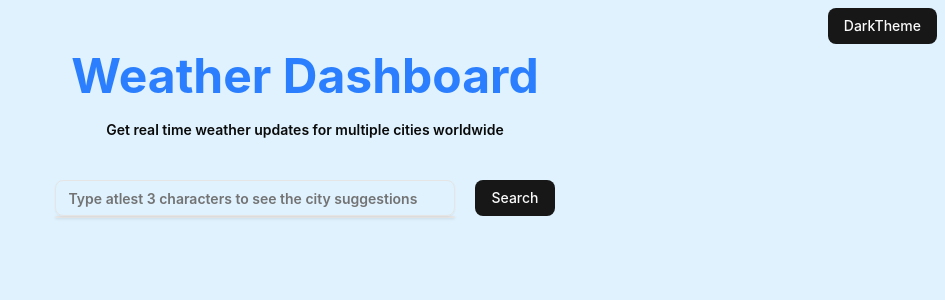
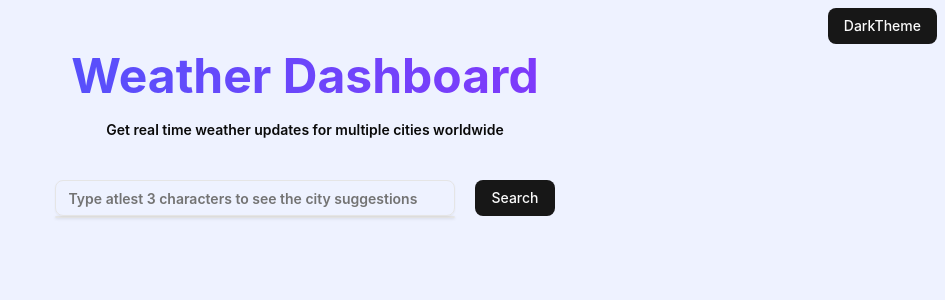
Before and after one commit to kavinkumarmanimozhiyan-stack/weather-dashboard, a React (Vite) app: page / in a window 1280 px wide. Shown: the top 300 px of the page, without its empty margins (335-1280 px from the left). Built offline with nearby package versions, Linux system fonts and the light colour scheme.

Commit message:
UI change

```diff
--- a/src/pages/Home.jsx
+++ b/src/pages/Home.jsx
@@ -15,11 +15,8 @@ import {
 import { useDispatch } from "react-redux";
 import { Addcity } from "@/slices/cityslice";
 import { useSelector } from 'react-redux';
-import { Icon } from "lucide-react";
 import { Deletecity } from "@/slices/cityslice";
 import { changeTheme } from "@/slices/themeslice";
-import { Heart } from 'lucide-react';
-import { Cloudy } from 'lucide-react';
 import { CircleX } from 'lucide-react';
 import { Alert, AlertDescription, AlertTitle } from "@/components/ui/alert"
 import { CheckCircle2Icon, InfoIcon } from "lucide-react"
@@ -33,7 +30,6 @@ function Home() {
     const [searchcityy, setsearchcityy] = useState([]);
     const [theme, settheme] = useState(thememode);
     const [showAlert, setShowAlert] = useState(false);
-
 
     useEffect(() => {
         if (theme === "dark") {
@@ -55,7 +51,6 @@ function Home() {
         //console.log(data?.results)
         setsearchcityy(data?.results);
     }
-
 
     const searchcitybutton = async () => {
         const data = await getWeatherByCityName(cityName);
@@ -124,25 +119,12 @@ function Home() {
     }
 
     return (
-        <div className="mt-0 min-h-screen bg-sky-100 dark:bg-black">
-
-            {showAlert && (
-                <div className="flex justify-center py-4">
-                    <Alert className="w-80  bg-blue-300 text-black">
-                        <InfoIcon />
-                        <AlertTitle>City already exists</AlertTitle>
-                        <AlertDescription className="text-black">
-                            This city is already added to the dashboard.
-                        </AlertDescription>
-                    </Alert>
-                </div>
-            )}
-
+        <div className="mt-0 min-h-screen bg-indigo-50 dark:bg-black">
             <div className="text-right sticky top-0 p-2">
-                <Button onClick={toggletheme}>{theme === "dark" ? "Light" : "Dark"}Theme</Button>
+                <Button className="cursor-pointer" onClick={toggletheme}>{theme === "dark" ? "Light" : "Dark"}Theme</Button>
             </div>
             <div>
-                <h1 className="text-5xl font-bold text-blue-500 text-center pt-0">Weather Dashboard</h1>
+                <h1 className="text-5xl font-bold bg-clip-text text-transparent bg-gradient-to-r from-blue-600 to-purple-600 text-center pt-0  dark:bg-clip-text text-transparent bg-gradient-to-r from-blue-600 to-purple-600">Weather Dashboard</h1>
                 <p className="text-sm font-semibold text-center mt-5">Get real time weather updates for multiple cities worldwide</p>
             </div>
             <div className="px-5 flex justify-center md:flex justify-center ">
@@ -158,8 +140,21 @@ function Home() {
                         ))}
                     </ul>
                 </div>
-                <Button className=" ml-5  mt-10  " onClick={searchcitybutton}>Search</Button>
+                <Button className=" ml-5  mt-10 cursor-pointer  " onClick={searchcitybutton}>Search</Button>
             </div >
+
+            {showAlert && (
+                <div className="flex justify-center py-4 ">
+                    <Alert className="w-80 top-2 bg-blue-300 text-black">
+                        <InfoIcon />
+                        <AlertTitle>City already exists</AlertTitle>
+                        <AlertDescription className="text-black">
+                            This city is already added to the dashboard.
+                        </AlertDescription>
+                    </Alert>
+                </div>
+            )}
+
             <div className=" flex flex-wrap gap-8 justify-center px-5  py-10 ">
                 {selectcity && selectcity?.map((city, index) => (
                     <Card key={index} className="max-w-xs shadow-lg relative">
@@ -181,8 +176,8 @@ function Home() {
                         </CardHeader>
                         <CardContent>
                             <div className="flex direction-row justify-between mb-5">
-                                <h1 className="text-4xl font-bold text-violet-500">{city?.temperature}&deg;C</h1>
-                                <p className="inline border-1 px-3 text-center pt-2 bg-violet-100 text-sm font-semibold w-auto  rounded-sm dark:text-black" > {weatherCondition(city?.condition)}</p>
+                                <h1 className="text-4xl font-bold  bg-clip-text text-transparent bg-gradient-to-r from-blue-600 to-purple-600">{city?.temperature}&deg;C</h1>
+                                <p className="inline border-1 px-3 bg-gradient-to-r from-blue-200 to-purple-200  text-center pt-2  text-sm font-semibold w-auto  rounded-sm dark:text-black" > {weatherCondition(city?.condition)}</p>
 
                             </div>
                             <hr></hr>
```
